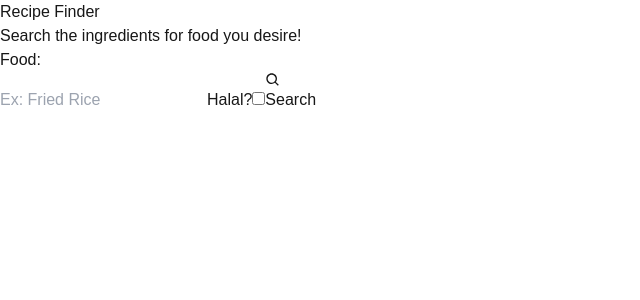
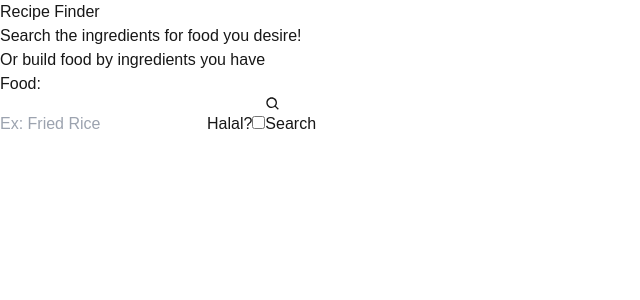
Before and after one commit to ovierevaldi/recipe-finder, a Next.js app: page / in a window 1280 px wide. Shown: the top 300 px of the page, without its empty margins (0-640 px from the left). Built offline with nearby package versions, Linux system fonts and the light colour scheme.

Commit message:
Update Title component description: enhance user guidance by adding information on building food with available ingredients

```diff
--- a/src/app/Components/Title.tsx
+++ b/src/app/Components/Title.tsx
@@ -13,7 +13,7 @@ const Title: React.FC = () => {
   return (
     <>
       <h1 className="text-5xl text-center mb-8 cursor-pointer" onClick={backToHomePage}>Recipe Finder</h1>
-      <p className="text-2xl text-center">Search the ingredients for food you desire!</p>
+      <p className="text-2xl text-center">Search the ingredients for food you desire! <br /> Or build food by <span className='underline italic cursor-pointer'>ingredients you have</span></p>
     </>
   )
 }
```
